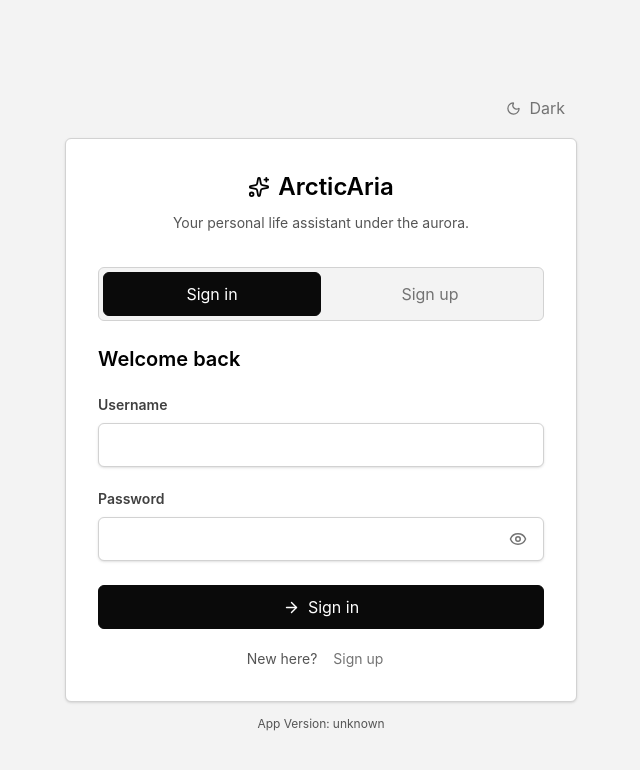
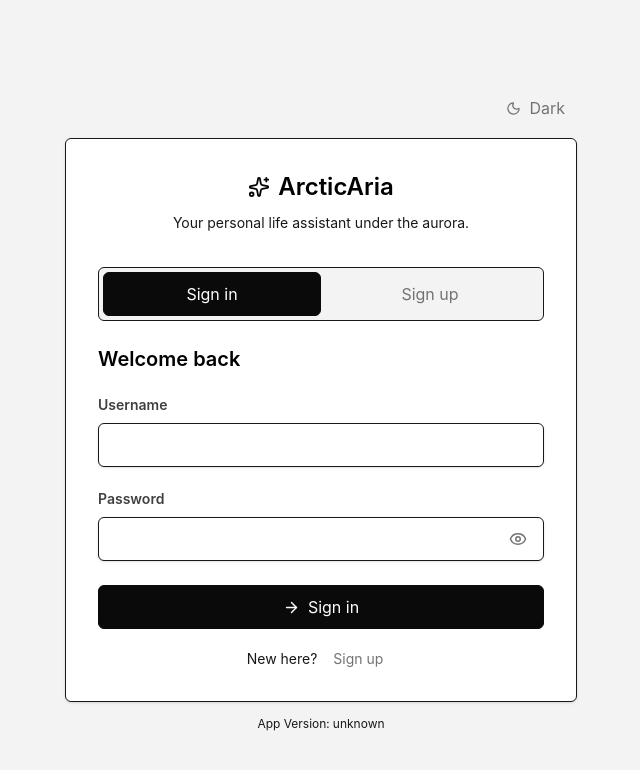
Before and after one commit to purinliang/arctic-aria, a Next.js app in the folder apps/web/: page / in a window 1280 px wide. Shown: the top 770 px of the page, without its empty margins (319-959 px from the left). Built offline with nearby package versions, Linux system fonts and the light colour scheme; no server answers.

Commit message:
fix(web): implement proposed grey scale roles
- map supporting text, icons, borders, and dividers to the proposed light and dark grey steps

- apply hover and selected row backgrounds using the proposed reversed-text offsets

- document the finalized color role mapping in the web theme guide

```diff
--- a/apps/web/src/app-shell/Sidebar.tsx
+++ b/apps/web/src/app-shell/Sidebar.tsx
@@ -231,8 +231,8 @@ function SidebarFrame({
           : "hidden h-screen w-[300px] shrink-0 lg:sticky lg:top-0 lg:flex"
       } relative flex-col border-r ${
         darkMode
-          ? "border-[var(--aa-grey-12)] bg-[var(--aa-grey-4)] text-[var(--aa-grey-63)]"
-          : "border-[var(--aa-grey-52)] bg-[var(--aa-grey-63)] text-[var(--aa-grey-0)]"
+          ? "border-[var(--aa-grey-57)] bg-[var(--aa-grey-4)] text-[var(--aa-grey-63)]"
+          : "border-[var(--aa-grey-6)] bg-[var(--aa-grey-63)] text-[var(--aa-grey-0)]"
       }`}
     >
       <div
@@ -320,7 +320,7 @@ function SidebarFrame({
           />
           <div
             className={`my-2 border-t ${
-              darkMode ? "border-[var(--aa-grey-12)]" : "border-[var(--aa-grey-52)]"
+              darkMode ? "border-[var(--aa-grey-57)]" : "border-[var(--aa-grey-6)]"
             }`}
             aria-hidden="true"
           />
@@ -394,16 +394,16 @@ function SidebarItem({
   return (
     <Button
       darkMode={darkMode}
-      tone={active ? "primary" : "ghost"}
+      tone="ghost"
       size="md"
       className={`w-full min-w-0 justify-start overflow-hidden rounded-none text-left first:rounded-t-md last:rounded-b-md ${
         active
           ? darkMode
-            ? "border-[var(--aa-grey-16)] bg-[var(--aa-grey-11)] text-[var(--aa-grey-63)] hover:bg-[var(--aa-grey-16)]"
-            : "border-[var(--aa-grey-54)] bg-[var(--aa-grey-58)] text-[var(--aa-grey-0)] hover:bg-[var(--aa-grey-57)]"
+            ? "border-[var(--aa-grey-57)] bg-[var(--aa-grey-52)] text-[var(--aa-grey-0)] hover:bg-[var(--aa-grey-52)] hover:text-[var(--aa-grey-0)]"
+            : "border-[var(--aa-grey-6)] bg-[var(--aa-grey-15)] text-[var(--aa-grey-63)] hover:bg-[var(--aa-grey-15)] hover:text-[var(--aa-grey-63)]"
           : darkMode
-            ? "hover:bg-[var(--aa-grey-9)]"
-            : "hover:bg-[var(--aa-grey-60)]"
+            ? "hover:bg-[var(--aa-grey-40)] hover:text-[var(--aa-grey-0)]"
+            : "hover:bg-[var(--aa-grey-27)] hover:text-[var(--aa-grey-63)]"
       }`}
       disabled={disabled}
       icon={itemIcon}
--- a/apps/web/src/components/color.ts
+++ b/apps/web/src/components/color.ts
@@ -10,34 +10,34 @@ export type Tone =
 
 export function surfaceClass(darkMode: boolean) {
   return darkMode
-    ? "border-[var(--aa-grey-12)] bg-[var(--aa-grey-4)] text-[var(--aa-grey-63)]"
-    : "border-[var(--aa-grey-52)] bg-[var(--aa-grey-63)] text-[var(--aa-grey-0)]";
+    ? "border-[var(--aa-grey-57)] bg-[var(--aa-grey-4)] text-[var(--aa-grey-63)]"
+    : "border-[var(--aa-grey-6)] bg-[var(--aa-grey-63)] text-[var(--aa-grey-0)]";
 }
 
 export function headerSurfaceClass(darkMode: boolean) {
   return darkMode
-    ? "border-[var(--aa-grey-12)] bg-[var(--aa-grey-3)]"
-    : "border-[var(--aa-grey-52)] bg-[var(--aa-grey-61)]";
+    ? "border-[var(--aa-grey-57)] bg-[var(--aa-grey-3)]"
+    : "border-[var(--aa-grey-6)] bg-[var(--aa-grey-61)]";
 }
 
 export function mutedTextClass(darkMode: boolean) {
-  return darkMode ? "text-[var(--aa-grey-46)]" : "text-[var(--aa-grey-21)]";
+  return darkMode ? "text-[var(--aa-grey-57)]" : "text-[var(--aa-grey-6)]";
 }
 
 export function dividerClass(darkMode: boolean) {
   return darkMode
-    ? "divide-y divide-[var(--aa-grey-3)]"
-    : "divide-y divide-[var(--aa-grey-52)]";
+    ? "divide-y divide-[var(--aa-grey-57)]"
+    : "divide-y divide-[var(--aa-grey-6)]";
 }
 
 export function sectionBorderClass(darkMode: boolean) {
-  return darkMode ? "border-[var(--aa-grey-12)]" : "border-[var(--aa-grey-52)]";
+  return darkMode ? "border-[var(--aa-grey-57)]" : "border-[var(--aa-grey-6)]";
 }
 
 export function controlGroupSurfaceClass(darkMode: boolean) {
   return darkMode
-    ? "border-[var(--aa-grey-12)] bg-[var(--aa-grey-3)]"
-    : "border-[var(--aa-grey-52)] bg-[var(--aa-grey-60)]";
+    ? "border-[var(--aa-grey-57)] bg-[var(--aa-grey-3)]"
+    : "border-[var(--aa-grey-6)] bg-[var(--aa-grey-60)]";
 }
 
 export function toneClass(darkMode: boolean, tone: Tone) {
@@ -61,8 +61,8 @@ export function toneClass(darkMode: boolean, tone: Tone) {
 
   if (tone === "neutral") {
     return darkMode
-      ? "border-[var(--aa-grey-16)] bg-[var(--aa-grey-3)] text-[var(--aa-grey-48)]"
-      : "border-[var(--aa-grey-52)] bg-[var(--aa-grey-60)] text-[var(--aa-grey-21)]";
+      ? "border-[var(--aa-grey-57)] bg-[var(--aa-grey-3)] text-[var(--aa-grey-57)]"
+      : "border-[var(--aa-grey-6)] bg-[var(--aa-grey-60)] text-[var(--aa-grey-6)]";
   }
 
   if (tone === "red") {
@@ -84,8 +84,8 @@ export function inputColorClass(darkMode: boolean, hasError = false) {
   }
 
   return darkMode
-    ? "border-[var(--aa-grey-16)] bg-[var(--aa-grey-4)] text-[var(--aa-grey-63)] focus:border-[var(--aa-grey-63)]"
-    : "border-[var(--aa-grey-52)] bg-[var(--aa-grey-63)] text-[var(--aa-grey-0)] focus:border-[var(--aa-grey-21)]";
+    ? "border-[var(--aa-grey-57)] bg-[var(--aa-grey-4)] text-[var(--aa-grey-63)] focus:border-[var(--aa-grey-63)]"
+    : "border-[var(--aa-grey-6)] bg-[var(--aa-grey-63)] text-[var(--aa-grey-0)] focus:border-[var(--aa-grey-0)]";
 }
 
 export function statusMessageClass(
--- a/apps/web/src/components/forms/form-control-style.ts
+++ b/apps/web/src/components/forms/form-control-style.ts
@@ -20,8 +20,8 @@ export function formControlPopupClass(darkMode: boolean, className?: string) {
   return cx(
     "absolute z-[70] rounded-md border p-2 shadow-xl",
     darkMode
-      ? "border-[var(--aa-grey-16)] bg-[var(--aa-grey-3)] text-[var(--aa-grey-63)]"
-      : "border-[var(--aa-grey-52)] bg-[var(--aa-grey-63)] text-[var(--aa-grey-0)]",
+      ? "border-[var(--aa-grey-57)] bg-[var(--aa-grey-3)] text-[var(--aa-grey-63)]"
+      : "border-[var(--aa-grey-6)] bg-[var(--aa-grey-63)] text-[var(--aa-grey-0)]",
     className,
   );
 }
--- a/apps/web/src/components/forms/time-picker-field.tsx
+++ b/apps/web/src/components/forms/time-picker-field.tsx
@@ -218,8 +218,8 @@ function TimeTextInput({
         className={cx(
           "h-12 w-full min-w-0 rounded-md border px-2 text-center text-xl font-semibold tabular-nums outline-none transition",
           darkMode
-            ? "border-[var(--aa-grey-16)] bg-[var(--aa-grey-4)] text-[var(--aa-grey-63)] focus:border-[var(--aa-grey-48)]"
-            : "border-[var(--aa-grey-52)] bg-[var(--aa-grey-62)] text-[var(--aa-grey-0)] focus:border-[var(--aa-grey-21)]",
+            ? "border-[var(--aa-grey-57)] bg-[var(--aa-grey-4)] text-[var(--aa-grey-63)] focus:border-[var(--aa-grey-63)]"
+            : "border-[var(--aa-grey-6)] bg-[var(--aa-grey-62)] text-[var(--aa-grey-0)] focus:border-[var(--aa-grey-0)]",
         )}
         type="text"
         inputMode="text"
--- a/apps/web/src/components/list.tsx
+++ b/apps/web/src/components/list.tsx
@@ -133,10 +133,12 @@ function itemToneClass(
   }
 
   if (active) {
-    return darkMode ? "bg-[var(--aa-grey-9)]" : "bg-[var(--aa-grey-58)]";
+    return darkMode
+      ? "bg-[var(--aa-grey-52)] text-[var(--aa-grey-0)]"
+      : "bg-[var(--aa-grey-15)] text-[var(--aa-grey-63)]";
   }
 
   return darkMode
-    ? "hover:bg-[var(--aa-grey-6)]"
-    : "hover:bg-[var(--aa-grey-60)]";
+    ? "hover:bg-[var(--aa-grey-40)] hover:text-[var(--aa-grey-0)]"
+    : "hover:bg-[var(--aa-grey-27)] hover:text-[var(--aa-grey-63)]";
 }
```
Also changed, not shown: 1 other file (tests, documents, lock files or other folders).
